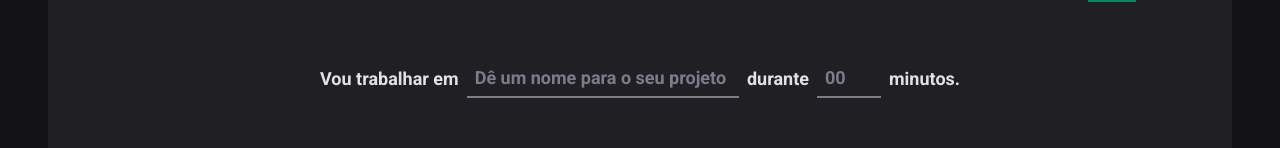
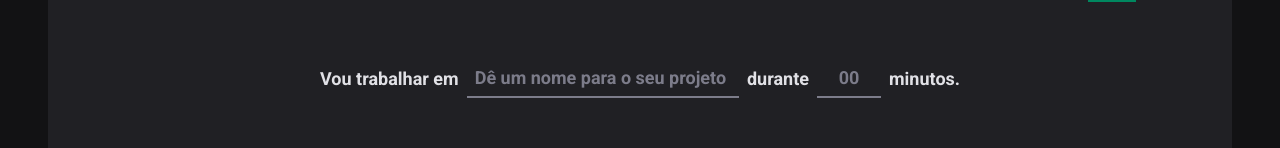
Before and after one commit to mixzira/02-ignite-timer, a React (Vite) app: page / in a window 1280 px wide. Shown: the part 166-314 px from the top of the page. Built offline with nearby package versions, Linux system fonts and the light colour scheme.

Commit message:
Stylized Home inputs

```diff
--- a/src/pages/Home/index.tsx
+++ b/src/pages/Home/index.tsx
@@ -15,13 +15,28 @@ export function Home() {
       <form action="">
         <FormContainer>
           <label htmlFor="task">Vou trabalhar em</label>
-          <TaskInput id="task" placeholder="Dê um nome para o seu projeto" />
+          <TaskInput
+            id="task"
+            list="tasks-suggestions"
+            placeholder="Dê um nome para o seu projeto"
+          />
+
+          <datalist id="tasks-suggestions">
+            <option value="Projeto 1" />
+            <option value="Projeto 2" />
+            <option value="Projeto 3" />
+            <option value="Projeto 4" />
+            <option value="Banana" />
+          </datalist>
 
           <label htmlFor="">durante</label>
           <MinutesAmountInput
             type="number"
             id="minutesAmount"
             placeholder="00"
+            step={5}
+            min={5}
+            max={60}
           />
 
           <span>minutos.</span>
--- a/src/pages/Home/styles.ts
+++ b/src/pages/Home/styles.ts
@@ -51,10 +51,25 @@ const BaseInput = styled.input`
 
 export const TaskInput = styled(BaseInput)`
   flex: 1;
+
+  &::-webkit-calendar-picker-indicator {
+    display: none !important;
+  }
 `
 
 export const MinutesAmountInput = styled(BaseInput)`
   width: 4rem;
+  text-align: center;
+
+  &::-webkit-outer-spin-button,
+  &::-webkit-inner-spin-button {
+    appearance: none;
+    margin: 0;
+  }
+
+  &::placeholder {
+    text-align: center;
+  }
 `
 
 export const CountdownContainer = styled.div`
```
